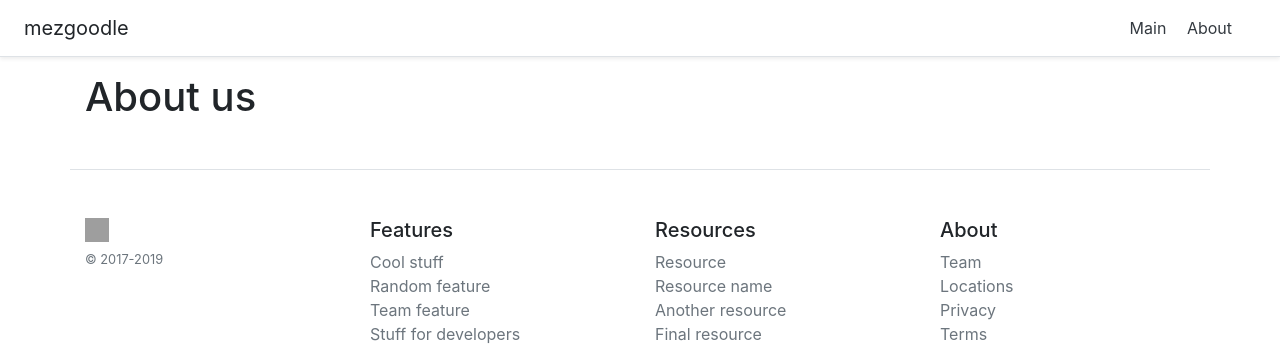
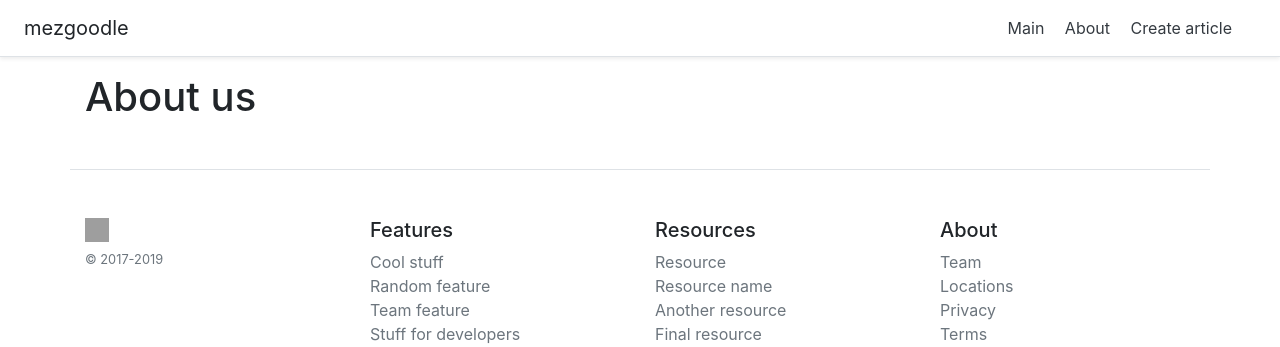
Before and after one commit to mezgoodle/flask-site, a Flask app: page /about in a window 1280 px wide. Shown: the top 347 px of the page. Run offline with Flask 2, Linux system fonts and the light colour scheme; some libraries are stand-ins or nearby versions; grey boxes are pictures that could not be loaded.

Commit message:
Update base.html

```diff
--- a/templates/base.html
+++ b/templates/base.html
@@ -15,6 +15,7 @@
         <nav class="my-2 my-md-0 mr-md-3">
             <a class="p-2 text-dark" href="/">Main</a>
             <a class="p-2 text-dark" href="/about">About</a>
+            <a class="p-2 text-dark" href="/create-article">Create article</a>
         </nav>
     </div>
     {% block content %}Nothing?{% endblock %}
```
